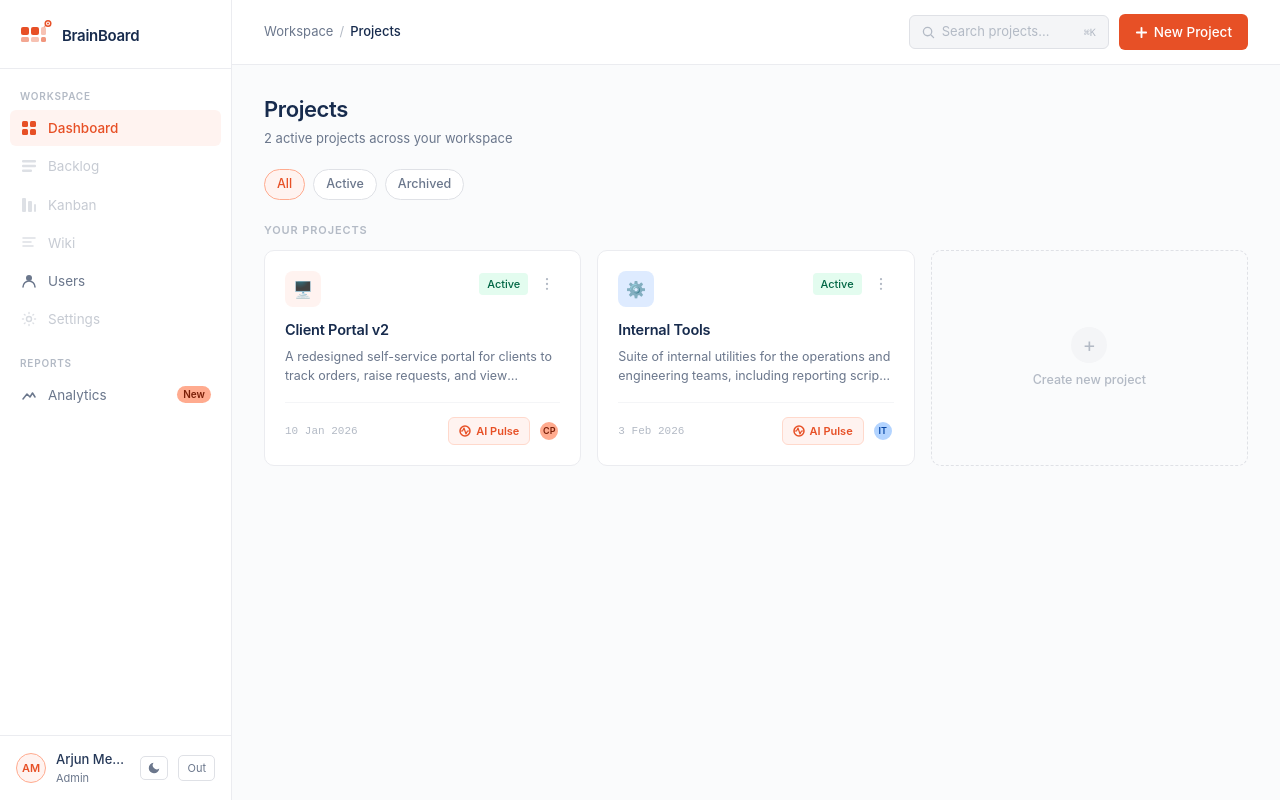
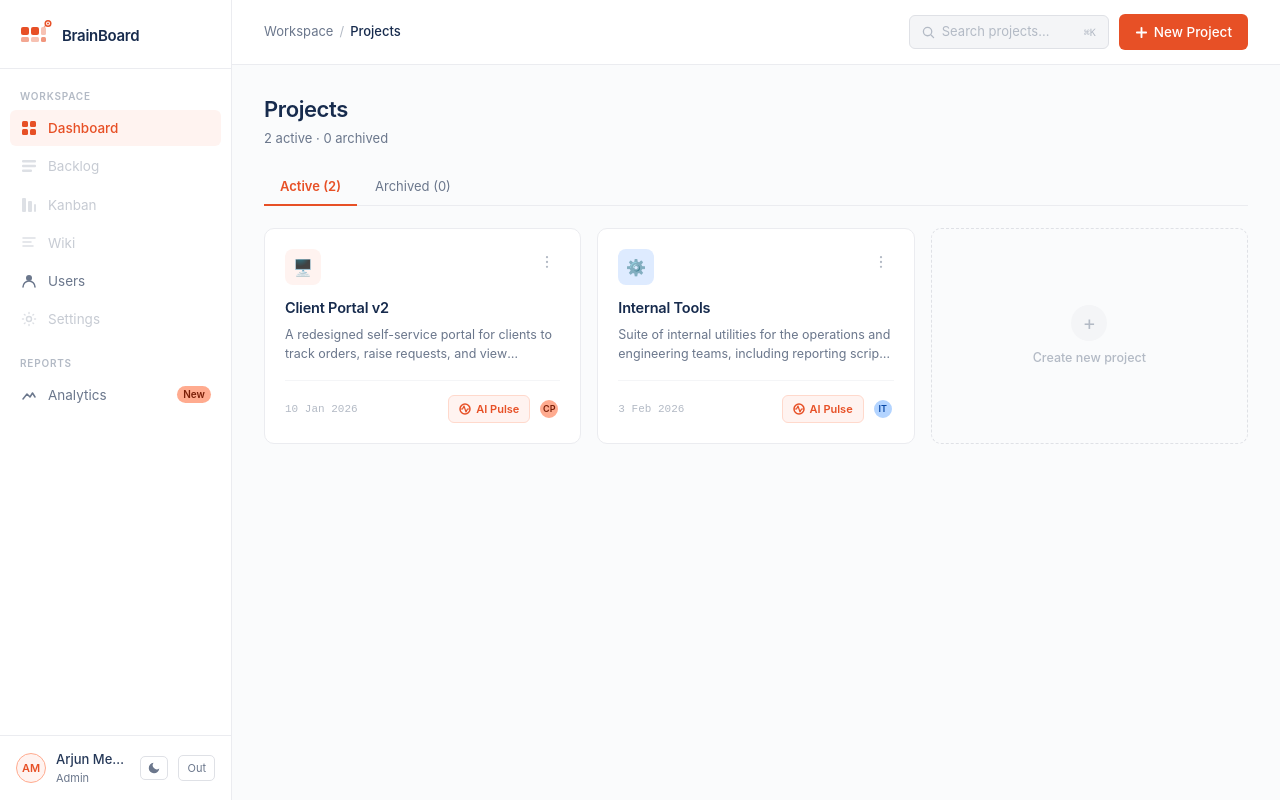
Before and after one commit to prashant3sc/BrainBoard, a React (Vite) app in the folder FE/: page /login in a window 1280 px wide. Both pictures are taken after a click on the button "Log in". Built offline with nearby package versions, Linux system fonts and the light colour scheme.

Commit message:
api calls removal, archieve fucntions

```diff
--- a/FE/src/api/projects.ts
+++ b/FE/src/api/projects.ts
@@ -9,9 +9,15 @@ type UpdateProjectDto = Partial<CreateProjectDto>;
 
 export const projectsApi = {
   // Fetch all projects visible to the current user
-  getAll(): Promise<Project[]> {
-    if (USE_MOCK) return Promise.resolve([...mockProjects]);
-    return apiClient.get<Project[]>('/projects').then((r) => r.data);
+  getAll(isArchived?: boolean): Promise<Project[]> {
+    if (USE_MOCK) {
+      const list = isArchived === undefined
+        ? [...mockProjects]
+        : mockProjects.filter((p) => !!p.isArchived === isArchived);
+      return Promise.resolve(list);
+    }
+    const params = isArchived !== undefined ? { is_archived: String(isArchived) } : {};
+    return apiClient.get<Project[]>('/projects', { params }).then((r) => r.data);
   },
 
   // Fetch a single project by its id
@@ -95,6 +101,17 @@ export const projectsApi = {
     return apiClient.delete<Project>(`/projects/${projectId}/members/${userId}`).then((r) => r.data);
   },
 
+  // Archive or unarchive a project
+  archive(id: string, isArchived: boolean): Promise<Project> {
+    if (USE_MOCK) {
+      const index = mockProjects.findIndex((p) => p.id === id);
+      if (index === -1) return Promise.reject(new Error(`Project ${id} not found`));
+      mockProjects[index] = { ...mockProjects[index], isArchived };
+      return Promise.resolve({ ...mockProjects[index] });
+    }
+    return apiClient.patch<Project>(`/projects/${id}`, { is_archived: isArchived }).then((r) => r.data);
+  },
+
   // Delete a project by id
   remove(id: string): Promise<void> {
     if (USE_MOCK) {
--- a/FE/src/features/projects/components/ProjectCard.tsx
+++ b/FE/src/features/projects/components/ProjectCard.tsx
@@ -7,6 +7,7 @@ interface Props {
   onPulse: (project: Project, index: number) => void;
   onEdit?: (project: Project) => void;
   onDelete?: (project: Project) => void;
+  onArchive?: (project: Project) => void;
   canManage?: boolean;
   index?: number;
   isPulseActive?: boolean;
@@ -15,7 +16,7 @@ interface Props {
 const ICONS = ['🖥️', '⚙️', '📦', '🚀', '🎯', '🔧', '📊', '🛠️'];
 
 export function ProjectCard({
-  project, onClick, onPulse, onEdit, onDelete,
+  project, onClick, onPulse, onEdit, onDelete, onArchive,
   canManage = false, index = 0, isPulseActive = false,
 }: Props) {
   const [menuOpen, setMenuOpen] = useState(false);
@@ -29,7 +30,6 @@ export function ProjectCard({
   const icon     = ICONS[index % ICONS.length];
   const initials = project.name.split(' ').map((w) => w[0]).join('').slice(0, 2).toUpperCase();
 
-  /* close menu on outside click */
   useEffect(() => {
     if (!menuOpen) return;
     function onDown(e: MouseEvent) {
@@ -50,11 +50,12 @@ export function ProjectCard({
       className="bb-project-card"
       style={{
         background: 'var(--bb-card-bg)',
-        border: '1px solid var(--bb-card-border)',
+        border: `1px solid ${project.isArchived ? 'var(--bb-tbl-wrap-border)' : 'var(--bb-card-border)'}`,
         borderRadius: 10,
         padding: 20,
         cursor: 'pointer',
         position: 'relative',
+        opacity: project.isArchived ? 0.72 : 1,
       }}
     >
       {/* Card header: icon + status badge + three-dot menu */}
@@ -63,21 +64,26 @@ export function ProjectCard({
           width: 36, height: 36, borderRadius: 8,
           display: 'flex', alignItems: 'center', justifyContent: 'center',
           fontSize: 16,
-          background: isBlue ? 'var(--bb-card-icon-blue)' : 'var(--bb-card-icon-orange)',
+          background: project.isArchived
+            ? 'var(--bb-skeleton-stripe-bg)'
+            : isBlue ? 'var(--bb-card-icon-blue)' : 'var(--bb-card-icon-orange)',
         }}>
           {icon}
         </div>
 
         <div style={{ display: 'flex', alignItems: 'center', gap: 6 }}>
-          <span style={{
-            fontSize: 11, fontWeight: 500, padding: '3px 8px', borderRadius: 4,
-            background: 'var(--bb-status-active-bg)',
-            color: 'var(--bb-status-active-color)',
-          }}>
-            Active
-          </span>
+          {/* Status badge — only shown when archived */}
+          {project.isArchived && (
+            <span style={{
+              fontSize: 11, fontWeight: 500, padding: '3px 8px', borderRadius: 4,
+              background: 'var(--bb-skeleton-card-bg)',
+              color: 'var(--bb-text-muted)',
+              border: '1px solid var(--bb-tbl-wrap-border)',
+            }}>
+              Archived
+            </span>
+          )}
 
-          {/* Three-dot menu — only for admin/pm */}
           {canManage && (
             <div ref={menuRef} style={{ position: 'relative' }}>
               <button
@@ -93,10 +99,7 @@ export function ProjectCard({
               </button>
 
               {menuOpen && (
-                <div
-                  className="bb-card-dropdown"
-                  onClick={(e) => e.stopPropagation()}
-                >
+                <div className="bb-card-dropdown" onClick={(e) => e.stopPropagation()}>
                   <button
                     className="bb-card-dropdown-option"
                     onClick={(e) => { e.stopPropagation(); setMenuOpen(false); onEdit?.(project); }}
@@ -106,6 +109,28 @@ export function ProjectCard({
                     </svg>
                     Edit project
                   </button>
+
+                  <button
+                    className="bb-card-dropdown-option"
+                    onClick={(e) => { e.stopPropagation(); setMenuOpen(false); onArchive?.(project); }}
+                  >
+                    {project.isArchived ? (
+                      <>
+                        <svg width="12" height="12" viewBox="0 0 16 16" fill="none" stroke="currentColor" strokeWidth="1.8" strokeLinecap="round" strokeLinejoin="round">
+                          <polyline points="1 4 1 14 15 14 15 4" /><polyline points="1 4 8 10 15 4" /><polyline points="5 4 11 4" />
+                        </svg>
+                        Unarchive
+                      </>
+                    ) : (
+                      <>
+                        <svg width="12" height="12" viewBox="0 0 16 16" fill="none" stroke="currentColor" strokeWidth="1.8" strokeLinecap="round" strokeLinejoin="round">
+                          <polyline points="1 4 1 14 15 14 15 4" /><polyline points="1 4 8 10 15 4" /><line x1="8" y1="1" x2="8" y2="9" />
+                        </svg>
+                        Archive
+                      </>
+                    )}
+                  </button>
+
                   <button
                     className="bb-card-dropdown-option bb-card-dropdown-danger"
                     onClick={(e) => { e.stopPropagation(); setMenuOpen(false); onDelete?.(project); }}
--- a/FE/src/features/projects/useProjects.ts
+++ b/FE/src/features/projects/useProjects.ts
@@ -4,10 +4,10 @@ import type { Project, ProjectMember } from '@/types';
 
 type CreateProjectDto = Omit<Project, 'id' | 'createdAt'>;
 
-export function useProjects() {
+export function useProjects(isArchived?: boolean) {
   return useQuery({
-    queryKey: ['projects'],
-    queryFn: () => projectsApi.getAll(),
+    queryKey: ['projects', { isArchived }],
+    queryFn: () => projectsApi.getAll(isArchived),
   });
 }
 
@@ -60,6 +60,17 @@ export function useUpdateProject() {
   });
 }
 
+export function useArchiveProject() {
+  const queryClient = useQueryClient();
+  return useMutation({
+    mutationFn: ({ id, isArchived }: { id: string; isArchived: boolean }) =>
+      projectsApi.archive(id, isArchived),
+    onSuccess: () => {
+      queryClient.invalidateQueries({ queryKey: ['projects'] });
+    },
+  });
+}
+
 export function useDeleteProject() {
   const queryClient = useQueryClient();
   return useMutation({
--- a/FE/src/pages/DashboardPage.tsx
+++ b/FE/src/pages/DashboardPage.tsx
@@ -1,6 +1,6 @@
-import { useState } from 'react';
+import { useState, useRef } from 'react';
 import { useNavigate } from 'react-router-dom';
-import { useProjects, useDeleteProject, useUpdateProject } from '@/features/projects/useProjects';
+import { useProjects, useDeleteProject, useUpdateProject, useArchiveProject } from '@/features/projects/useProjects';
 import { ProjectCard } from '@/features/projects/components/ProjectCard';
 import { AiPulse } from '@/features/projects/components/AiPulse';
 import { CreateProjectModal } from '@/features/projects/components/CreateProjectModal';
@@ -8,33 +8,45 @@ import { useRBAC } from '@/hooks/useRBAC';
 import useAppStore from '@/store/useAppStore';
 import type { Project } from '@/types';
 
-type Filter = 'All' | 'Active' | 'In progress' | 'Archived';
-const FILTERS: Filter[] = ['All', 'Active', 'Archived'];
+type Tab = 'active' | 'archived';
+
+/* ── inline toast ── */
+function useToast() {
+  const [state, setState] = useState({ msg: '', visible: false, isError: false });
+  const timer = useRef<ReturnType<typeof setTimeout> | null>(null);
+  function show(msg: string, isError = false) {
+    if (timer.current) clearTimeout(timer.current);
+    setState({ msg, visible: true, isError });
+    timer.current = setTimeout(() => setState((s) => ({ ...s, visible: false })), 3500);
+  }
+  return { toastMsg: state.msg, toastVisible: state.visible, toastIsError: state.isError, showToast: show };
+}
 
 export function DashboardPage() {
-  const { data: projects, isLoading, isError } = useProjects();
-  const { mutate: deleteProject } = useDeleteProject();
+  const { data: activeProjects = [], isLoading: loadingActive, isError: errorActive } = useProjects(false);
+  const { data: archivedProjects = [], isLoading: loadingArchived, isError: errorArchived } = useProjects(true);
+  const isLoading = loadingActive || loadingArchived;
+  const isError   = errorActive || errorArchived;
+  const { mutate: deleteProject }                     = useDeleteProject();
   const { mutate: updateProject, isPending: isUpdating } = useUpdateProject();
+  const { mutate: archiveProject }                    = useArchiveProject();
 
+  const [tab, setTab]                             = useState<Tab>('active');
   const [isCreateModalOpen, setIsCreateModalOpen] = useState(false);
-  const [activeFilter, setActiveFilter]           = useState<Filter>('All');
   const [pulseState, setPulseState]               = useState<{ project: Project; index: number } | null>(null);
-
-  /* delete confirm */
-  const [deleteTarget, setDeleteTarget] = useState<Project | null>(null);
-
-  /* edit modal */
-  const [editTarget, setEditTarget]   = useState<Project | null>(null);
-  const [editName, setEditName]       = useState('');
-  const [editDesc, setEditDesc]       = useState('');
+  const [deleteTarget, setDeleteTarget]           = useState<Project | null>(null);
+  const [editTarget, setEditTarget]               = useState<Project | null>(null);
+  const [editName, setEditName]                   = useState('');
+  const [editDesc, setEditDesc]                   = useState('');
 
   const { can } = useRBAC();
   const { togglePalette } = useAppStore();
-  const navigate = useNavigate();
-  const canManage = can('manageProjectMembers'); // admin + pm
+  const navigate    = useNavigate();
+  const canManage   = can('manageProjectMembers'); // admin + pm
+  const { toastMsg, toastVisible, toastIsError, showToast } = useToast();
 
   function handleProjectClick(project: Project) {
-    navigate(`/projects/${project.id}/kanban`);
+    if (!project.isArchived) navigate(`/projects/${project.id}/kanban`);
   }
 
   function handlePulse(project: Project, index: number) {
@@ -52,25 +64,32 @@ export function DashboardPage() {
     if (!editTarget || !editName.trim()) return;
     updateProject(
       { id: editTarget.id, name: editName.trim(), description: editDesc.trim() },
-      { onSuccess: () => setEditTarget(null) },
+      {
+        onSuccess: () => { setEditTarget(null); showToast('Project updated'); },
+        onError: (err: Error) => showToast(err.message || 'Failed to update project', true),
+      },
     );
   }
 
   function handleDeleteConfirm() {
     if (!deleteTarget) return;
-    deleteProject(deleteTarget.id, { onSuccess: () => setDeleteTarget(null) });
+    deleteProject(deleteTarget.id, {
+      onSuccess: () => { setDeleteTarget(null); showToast('Project deleted'); },
+      onError: (err: Error) => { setDeleteTarget(null); showToast(err.message || 'Failed to delete project', true); },
+    });
   }
 
-  const displayed = (() => {
-    if (!projects) return [];
-    if (activeFilter === 'All' || activeFilter === 'Active') return projects;
-    return [];
-  })();
+  function handleArchive(project: Project) {
+    const next = !project.isArchived;
+    archiveProject({ id: project.id, isArchived: next }, {
+      onSuccess: () => showToast(next ? 'Project archived' : 'Project restored'),
+      onError: (err: Error) => showToast(err.message || 'Permission denied', true),
+    });
+  }
 
-  const subtitle =
-    projects && projects.length > 0
-      ? `${projects.length} active project${projects.length !== 1 ? 's' : ''} across your workspace`
-      : 'No projects yet';
+  const displayed     = tab === 'active' ? activeProjects : archivedProjects;
+  const activeCount   = activeProjects.length;
+  const archivedCount = archivedProjects.length;
 
   return (
     <>
@@ -130,23 +149,36 @@ export function DashboardPage() {
 
       {/* ── Content ── */}
       <div style={{ padding: '28px 32px', flex: 1, background: 'var(--bb-content-bg)', minHeight: 'calc(100vh - 57px)' }}>
+
+        {/* Page header */}
         <div style={{ marginBottom: 20 }}>
           <div style={{ fontSize: 22, fontWeight: 600, color: 'var(--bb-page-title)', letterSpacing: '-0.4px' }}>Projects</div>
-          <div style={{ fontSize: 13, color: 'var(--bb-page-subtitle)', marginTop: 3 }}>{subtitle}</div>
+          <div style={{ fontSize: 13, color: 'var(--bb-page-subtitle)', marginTop: 3 }}>
+            {activeCount} active · {archivedCount} archived
+          </div>
         </div>
 
-        <div style={{ display: 'flex', alignItems: 'center', gap: 8, marginBottom: 22 }}>
-          {FILTERS.map((f) => (
-            <button key={f} onClick={() => setActiveFilter(f)} className={`bb-filter-btn${activeFilter === f ? ' bb-filter-active' : ''}`}>
-              {f}
+        {/* ── Tabs ── */}
+        <div style={{ display: 'flex', gap: 2, borderBottom: '1px solid var(--bb-tbl-wrap-border)', marginBottom: 22 }}>
+          {(['active', 'archived'] as Tab[]).map((t) => (
+            <button
+              key={t}
+              onClick={() => setTab(t)}
+              style={{
+                padding: '8px 16px', border: 'none', background: 'none', cursor: 'pointer',
+                fontSize: 13, fontWeight: tab === t ? 600 : 400,
+                color: tab === t ? '#E75026' : 'var(--bb-page-subtitle)',
+                borderBottom: tab === t ? '2px solid #E75026' : '2px solid transparent',
+                marginBottom: -1, fontFamily: 'inherit', textTransform: 'capitalize',
+                transition: 'color 0.1s',
+              }}
+            >
+              {t === 'active' ? `Active (${activeCount})` : `Archived (${archivedCount})`}
             </button>
           ))}
         </div>
 
-        <div style={{ fontSize: 11, fontWeight: 600, letterSpacing: '0.08em', color: 'var(--bb-section-label)', textTransform: 'uppercase', marginBottom: 12 }}>
-          Your projects
-        </div>
-
+        {/* Loading */}
         {isLoading && (
           <div style={{ display: 'grid', gridTemplateColumns: 'repeat(3, 1fr)', gap: 16 }}>
             {[0, 1, 2].map((i) => (
@@ -172,13 +204,15 @@ export function DashboardPage() {
                 onPulse={handlePulse}
                 onEdit={openEdit}
                 onDelete={setDeleteTarget}
+                onArchive={handleArchive}
                 canManage={canManage}
                 index={i}
                 isPulseActive={pulseState?.project.id === project.id}
               />
             ))}
 
-            {can('createProject') && (
+            {/* Create card — only on active tab */}
+            {tab === 'active' && can('createProject') && (
               <div
                 role="button" tabIndex={0}
                 onClick={() => setIsCreateModalOpen(true)}
@@ -194,7 +228,7 @@ export function DashboardPage() {
                 <div className="bb-new-icon" style={{
                   width: 36, height: 36, borderRadius: '50%', background: 'var(--bb-new-icon-bg)',
                   display: 'flex', alignItems: 'center', justifyContent: 'center',
-                  fontSize: 20, color: 'var(--bb-new-icon-color)', transition: 'background 0.15s, color 0.15s', lineHeight: 1,
+                  fontSize: 20, color: 'var(--bb-new-icon-color)', lineHeight: 1,
                 }}>+</div>
                 <span className="bb-new-label" style={{ fontSize: 12.5, color: 'var(--bb-new-label-color)', fontWeight: 500 }}>
                   Create new project
@@ -202,9 +236,9 @@ export function DashboardPage() {
               </div>
             )}
 
-            {displayed.length === 0 && !can('createProject') && (
+            {displayed.length === 0 && (
               <div style={{ gridColumn: '1 / -1', textAlign: 'center', padding: '48px 0', color: 'var(--bb-page-subtitle)', fontSize: 13 }}>
-                No projects found.
+                {tab === 'active' ? 'No active projects.' : 'No archived projects.'}
               </div>
             )}
           </div>
@@ -217,7 +251,7 @@ export function DashboardPage() {
 
       <CreateProjectModal isOpen={isCreateModalOpen} onClose={() => setIsCreateModalOpen(false)} />
 
-      {/* ── Edit Project Modal ── */}
+      {/* ── Edit Modal ── */}
       {editTarget && (
         <ModalOverlay onClose={() => setEditTarget(null)}>
           <div
@@ -231,47 +265,20 @@ export function DashboardPage() {
                 <svg width="14" height="14" viewBox="0 0 14 14" fill="none"><path d="M2 2l10 10M12 2L2 12" stroke="currentColor" strokeWidth="1.6" strokeLinecap="round" /></svg>
               </button>
             </div>
-
             <form onSubmit={handleEditSubmit}>
               <div style={{ padding: '20px 24px', display: 'flex', flexDirection: 'column', gap: 14 }}>
                 <div style={{ display: 'flex', flexDirection: 'column', gap: 5 }}>
-                  <label style={{ fontSize: 12, fontWeight: 500, color: 'var(--bb-field-label)' }}>
-                    Project name <span style={{ color: '#DE350B' }}>*</span>
-                  </label>
-                  <input
-                    className="bb-modal-input"
-                    value={editName}
-                    onChange={(e) => setEditName(e.target.value)}
-                    placeholder="Project name"
-                    required
-                  />
+                  <label style={{ fontSize: 12, fontWeight: 500, color: 'var(--bb-field-label)' }}>Project name <span style={{ color: '#DE350B' }}>*</span></label>
+                  <input className="bb-modal-input" value={editName} onChange={(e) => setEditName(e.target.value)} placeholder="Project name" required />
                 </div>
                 <div style={{ display: 'flex', flexDirection: 'column', gap: 5 }}>
                   <label style={{ fontSize: 12, fontWeight: 500, color: 'var(--bb-field-label)' }}>Description</label>
-                  <textarea
-                    className="bb-modal-input"
-                    value={editDesc}
-                    onChange={(e) => setEditDesc(e.target.value)}
-                    placeholder="Short description…"
-                    rows={3}
-                    style={{ resize: 'vertical' }}
-                  />
+                  <textarea className="bb-modal-input" value={editDesc} onChange={(e) => setEditDesc(e.target.value)} placeholder="Short description…" rows={3} style={{ resize: 'vertical' }} />
                 </div>
               </div>
-
               <div style={{ padding: '14px 24px', borderTop: '1px solid var(--bb-modal-border)', display: 'flex', justifyContent: 'flex-end', gap: 8 }}>
-                <button
-                  type="button"
-                  onClick={() => setEditTarget(null)}
-                  style={{ padding: '7px 16px', borderRadius: 6, border: '1px solid var(--bb-modal-cancel-border)', background: 'var(--bb-modal-cancel-bg)', color: 'var(--bb-modal-cancel-color)', fontSize: 13, fontWeight: 500, cursor: 'pointer', fontFamily: 'inherit' }}
-                >
-                  Cancel
-                </button>
-                <button
-                  type="submit"
-                  disabled={isUpdating || !editName.trim()}
-                  style={{ padding: '7px 18px', borderRadius: 6, border: 'none', background: '#E75026', color: '#FFFFFF', fontSize: 13, fontWeight: 500, cursor: isUpdating ? 'not-allowed' : 'pointer', fontFamily: 'inherit', opacity: isUpdating ? 0.6 : 1 }}
-                >
+                <button type="button" onClick={() => setEditTarget(null)} style={{ padding: '7px 16px', borderRadius: 6, border: '1px solid var(--bb-modal-cancel-border)', background: 'var(--bb-modal-cancel-bg)', color: 'var(--bb-modal-cancel-color)', fontSize: 13, fontWeight: 500, cursor: 'pointer', fontFamily: 'inherit' }}>Cancel</button>
+                <button type="submit" disabled={isUpdating || !editName.trim()} style={{ padding: '7px 18px', borderRadius: 6, border: 'none', background: '#E75026', color: '#FFFFFF', fontSize: 13, fontWeight: 500, cursor: isUpdating ? 'not-allowed' : 'pointer', fontFamily: 'inherit', opacity: isUpdating ? 0.6 : 1 }}>
                   {isUpdating ? 'Saving…' : 'Save changes'}
                 </button>
               </div>
@@ -293,29 +300,33 @@ export function DashboardPage() {
                 <path d="M3 6h18M8 6V4h8v2M19 6l-1 14H6L5 6" stroke="var(--bb-remove-icon-color)" strokeWidth="1.8" strokeLinecap="round" strokeLinejoin="round" />
               </svg>
             </div>
-            <div style={{ fontSize: 15, fontWeight: 600, color: 'var(--bb-remove-title)', marginBottom: 6 }}>
-              Delete "{deleteTarget.name}"?
-            </div>
+            <div style={{ fontSize: 15, fontWeight: 600, color: 'var(--bb-remove-title)', marginBottom: 6 }}>Delete "{deleteTarget.name}"?</div>
             <div style={{ fontSize: 13, color: 'var(--bb-remove-desc)', lineHeight: 1.55, marginBottom: 20 }}>
               This will permanently delete the project and all its issues, wiki pages, and members. This action cannot be undone.
             </div>
             <div style={{ display: 'flex', gap: 10, justifyContent: 'center' }}>
-              <button
-                onClick={() => setDeleteTarget(null)}
-                style={{ padding: '8px 20px', borderRadius: 6, border: '1px solid var(--bb-modal-cancel-border)', background: 'var(--bb-modal-cancel-bg)', color: 'var(--bb-modal-cancel-color)', fontSize: 13, fontWeight: 500, cursor: 'pointer', fontFamily: 'inherit' }}
-              >
-                Cancel
-              </button>
-              <button
-                onClick={handleDeleteConfirm}
-                style={{ padding: '8px 20px', borderRadius: 6, border: 'none', background: '#DE350B', color: '#FFFFFF', fontSize: 13, fontWeight: 500, cursor: 'pointer', fontFamily: 'inherit' }}
-              >
-                Yes, delete
-              </button>
+              <button onClick={() => setDeleteTarget(null)} style={{ padding: '8px 20px', borderRadius: 6, border: '1px solid var(--bb-modal-cancel-border)', background: 'var(--bb-modal-cancel-bg)', color: 'var(--bb-modal-cancel-color)', fontSize: 13, fontWeight: 500, cursor: 'pointer', fontFamily: 'inherit' }}>Cancel</button>
+              <button onClick={handleDeleteConfirm} style={{ padding: '8px 20px', borderRadius: 6, border: 'none', background: '#DE350B', color: '#FFFFFF', fontSize: 13, fontWeight: 500, cursor: 'pointer', fontFamily: 'inherit' }}>Yes, delete</button>
             </div>
           </div>
         </ModalOverlay>
       )}
+
+      {/* ── Toast ── */}
+      <div className={`bb-toast${toastVisible ? ' bb-toast-show' : ''}`} style={toastIsError ? { background: '#FFF0EE', borderColor: '#FFBDAD' } : {}}>
+        {toastIsError ? (
+          <svg width="14" height="14" viewBox="0 0 14 14" fill="none">
+            <circle cx="7" cy="7" r="6" fill="#DE350B" />
+            <path d="M4.5 4.5l5 5M9.5 4.5l-5 5" stroke="white" strokeWidth="1.5" strokeLinecap="round" />
+          </svg>
+        ) : (
+          <svg width="14" height="14" viewBox="0 0 14 14" fill="none">
+            <circle cx="7" cy="7" r="6" fill="#006644" />
+            <path d="M4 7l2 2 4-4" stroke="white" strokeWidth="1.5" strokeLinecap="round" strokeLinejoin="round" />
+          </svg>
+        )}
+        <span style={toastIsError ? { color: '#DE350B' } : {}}>{toastMsg}</span>
+      </div>
     </>
   );
 }
--- a/FE/src/types/index.ts
+++ b/FE/src/types/index.ts
@@ -23,6 +23,7 @@ export interface Project {
   ownerId: string;
   memberIds: string[];   // workspace user-ids assigned to this project
   createdAt: string;
+  isArchived: boolean;
 }
 
 /** A single trackable unit of work within a project. */
```
Also changed, not shown: FE/src/App.tsx (+9 -1 lines).
